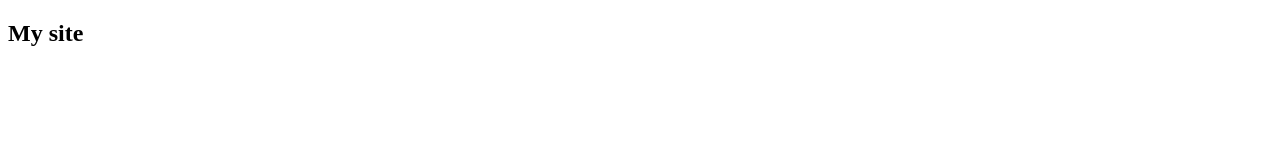
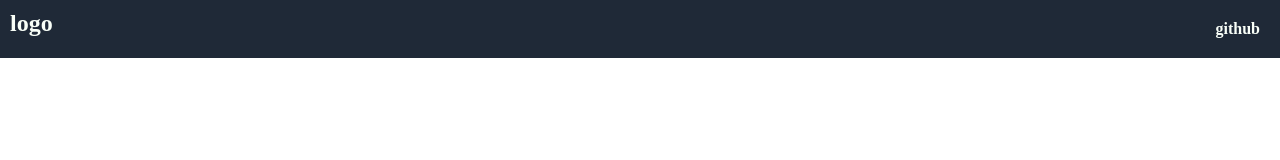
Before and after one commit to Patrick-star-dev/landing-page, a plain HTML site: page index.html in a window 1280 px wide. Drawn offline with Linux system fonts and the light colour scheme.

Commit message:
adding site header

```diff
--- a/index.html
+++ b/index.html
@@ -7,8 +7,9 @@
     <link rel="stylesheet" href="style.css">
 </head>
 <body>
-    <div>
-        <h2>My site</h2>
+    <div class="header-container">
+        <div class="logo"><h2>logo</h2></div>
+        <div class="links"><h4>github</h4></div>
     </div>
 </body>
 </html>
--- a/style.css
+++ b/style.css
@@ -0,0 +1,21 @@
+body {
+    margin: 0px;
+    padding: 0px;
+}
+
+.header-container {
+    display: flex;
+    justify-content: space-between;
+    background-color: #1F2937;
+}
+
+.logo h2 {
+    color: #F9FFF8;
+    margin: 10px;
+}
+
+.links h4 {
+    color: #F9FFF8;
+    margin: 10px;
+    padding: 10px;
+}
```
